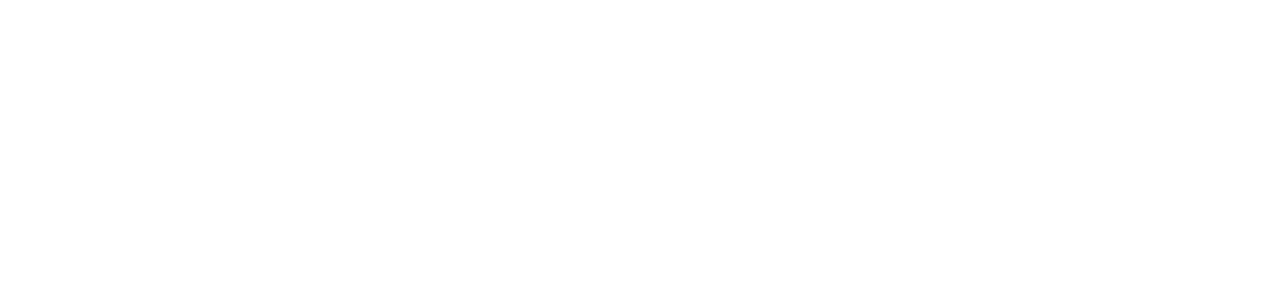
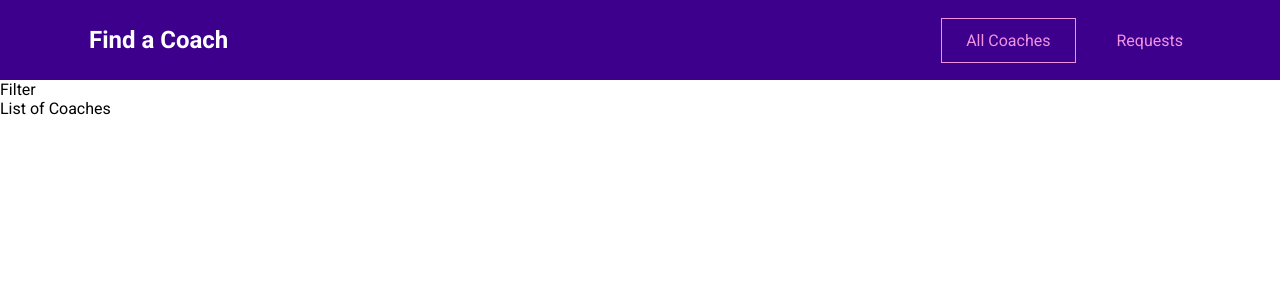
Before and after one commit to yatochkaaa/vue-find_a_coach, a Vue app: page /coaches in a window 1280 px wide. Shown: the top 300 px of the page. Built offline with nearby package versions, Linux system fonts and the light colour scheme.

Commit message:
working on the main layout & styling

```diff
--- a/src/App.vue
+++ b/src/App.vue
@@ -1,9 +1,30 @@
 <template>
-  <div></div>
+  <the-header />
+  <router-view />
 </template>
 
 <script>
-export default {};
+import TheHeader from './components/layout/TheHeader.vue';
+
+export default {
+  components: {
+    TheHeader,
+  },
+};
 </script>
 
-<style scoped></style>
+<style>
+@import url('https://fonts.googleapis.com/css2?family=Roboto:wght@400;700&display=swap');
+
+* {
+  box-sizing: border-box;
+}
+
+html {
+  font-family: 'Roboto', sans-serif;
+}
+
+body {
+  margin: 0;
+}
+</style>
--- /dev/null
+++ b/src/components/layout/TheHeader.vue
@@ -0,0 +1,76 @@
+<template>
+  <header>
+    <nav>
+      <h1><router-link to="/">Find a Coach</router-link></h1>
+      <ul>
+        <li><router-link to="/coaches">All Coaches</router-link></li>
+        <li><router-link to="/requests">Requests</router-link></li>
+      </ul>
+    </nav>
+  </header>
+</template>
+
+<script>
+export default {};
+</script>
+
+<style scoped>
+header {
+  width: 100%;
+  height: 5rem;
+  background-color: #3d008d;
+  display: flex;
+  justify-content: center;
+  align-items: center;
+}
+
+header a {
+  text-decoration: none;
+  color: #f391e3;
+  display: inline-block;
+  padding: 0.75rem 1.5rem;
+  border: 1px solid transparent;
+}
+
+a:active,
+a:hover,
+a.router-link-active {
+  border: 1px solid #f391e3;
+}
+
+h1 {
+  margin: 0;
+}
+
+h1 a {
+  color: white;
+  margin: 0;
+}
+
+h1 a:hover,
+h1 a:active,
+h1 a.router-link-active {
+  border-color: transparent;
+}
+
+header nav {
+  width: 90%;
+  margin: auto;
+  display: flex;
+  justify-content: space-between;
+  align-items: center;
+}
+
+header ul {
+  list-style: none;
+  margin: 0;
+  padding: 0;
+  display: flex;
+  justify-content: center;
+  align-items: center;
+}
+
+li {
+  margin: 0 0.5rem;
+}
+</style>
--- a/src/pages/coaches/CoachesList.vue
+++ b/src/pages/coaches/CoachesList.vue
@@ -1,5 +1,10 @@
 <template>
-  <div></div>
+  <section>
+    Filter
+  </section>
+  <section>
+    List of Coaches
+  </section>
 </template>
 
 <script>
```
